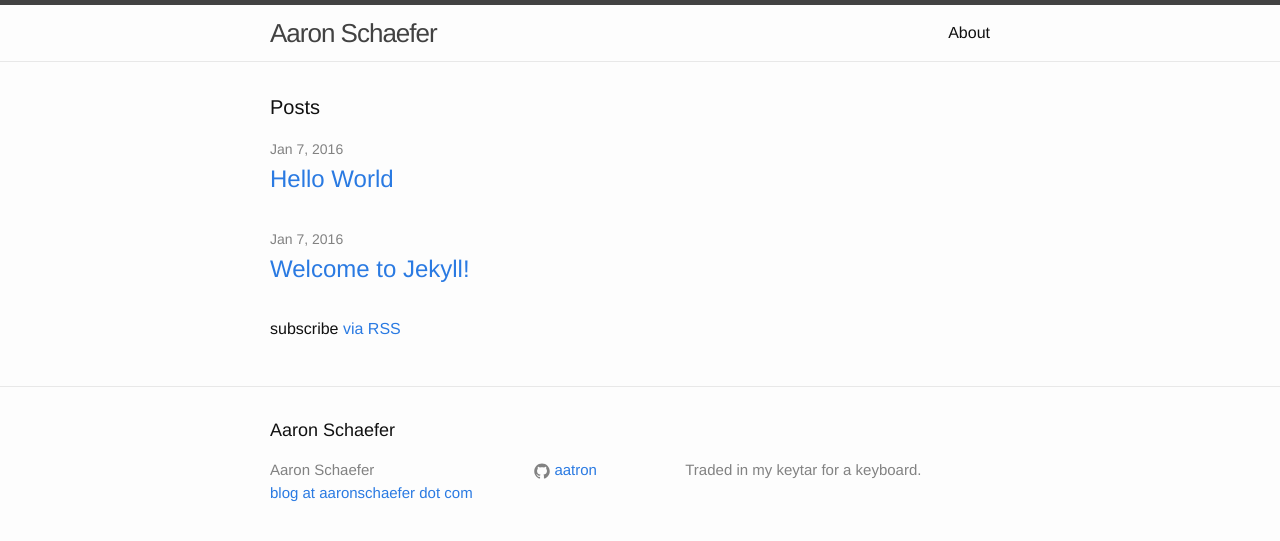
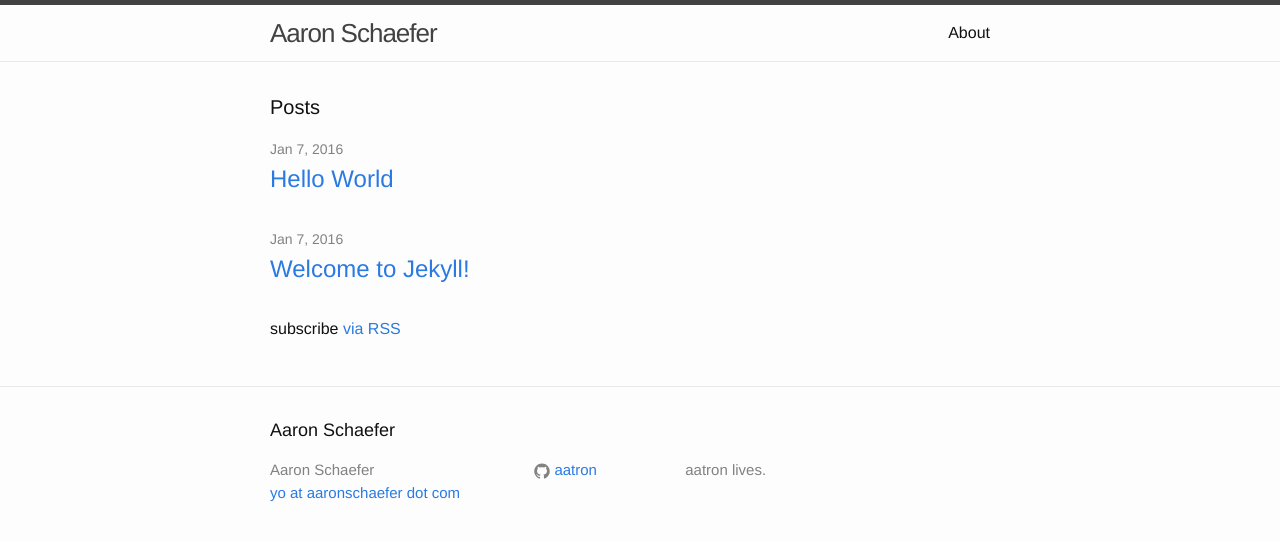
Before and after one commit to aatron/blog, a Jekyll site: the page built from index.html, in a window 1280 px wide. Shown: the top 541 px of the page. Built offline with Jekyll 4.4.1, drawn with Linux system fonts in a browser that asks for light colours; part of the change alters nothing that is shown.

Commit message:
Updated config

```diff
--- a/_config.yml
+++ b/_config.yml
@@ -1,18 +1,10 @@
-# Welcome to Jekyll!
-#
-# This config file is meant for settings that affect your whole blog, values
-# which you are expected to set up once and rarely need to edit after that.
-# For technical reasons, this file is *NOT* reloaded automatically when you use
-# 'jekyll serve'. If you change this file, please restart the server process.
+# Site settings
 
-# Site settings
 title: Aaron Schaefer
-email: blog at aaronschaefer dot com
-description: > # this means to ignore newlines until "baseurl:"
-  Traded in my keytar for a keyboard.
-baseurl: "/blog" # the subpath of your site, e.g. /blog
-url: "http://aaronschaefer.com" # the base hostname & protocol for your site
-# twitter_username:
+email: yo at aaronschaefer dot com
+description: aatron lives.
+# baseurl: "/blog" # uncomment this for testing locally
+url: "http://aaronschaefer.com"
 github_username:  aatron
 
 # Build settings
@@ -30,3 +22,6 @@ markdown: kramdown
 # ie_tile_medium:
 # ie_tile_wide:
 # ie_tile_large:
+
+exclude: [Gemfile,LICENSE,README.md]
+permalink: /archive/:year/:month/:day/:title/
```
